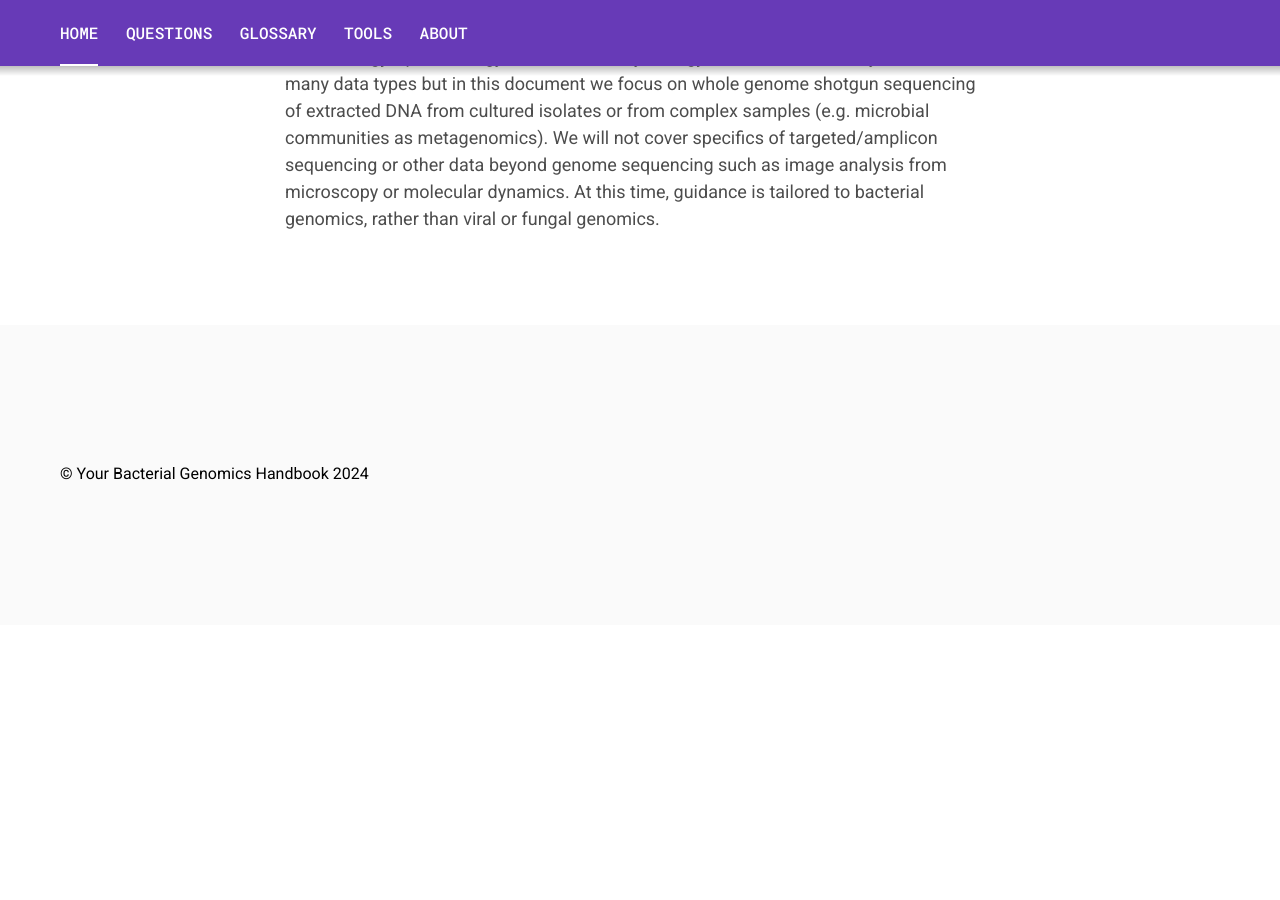
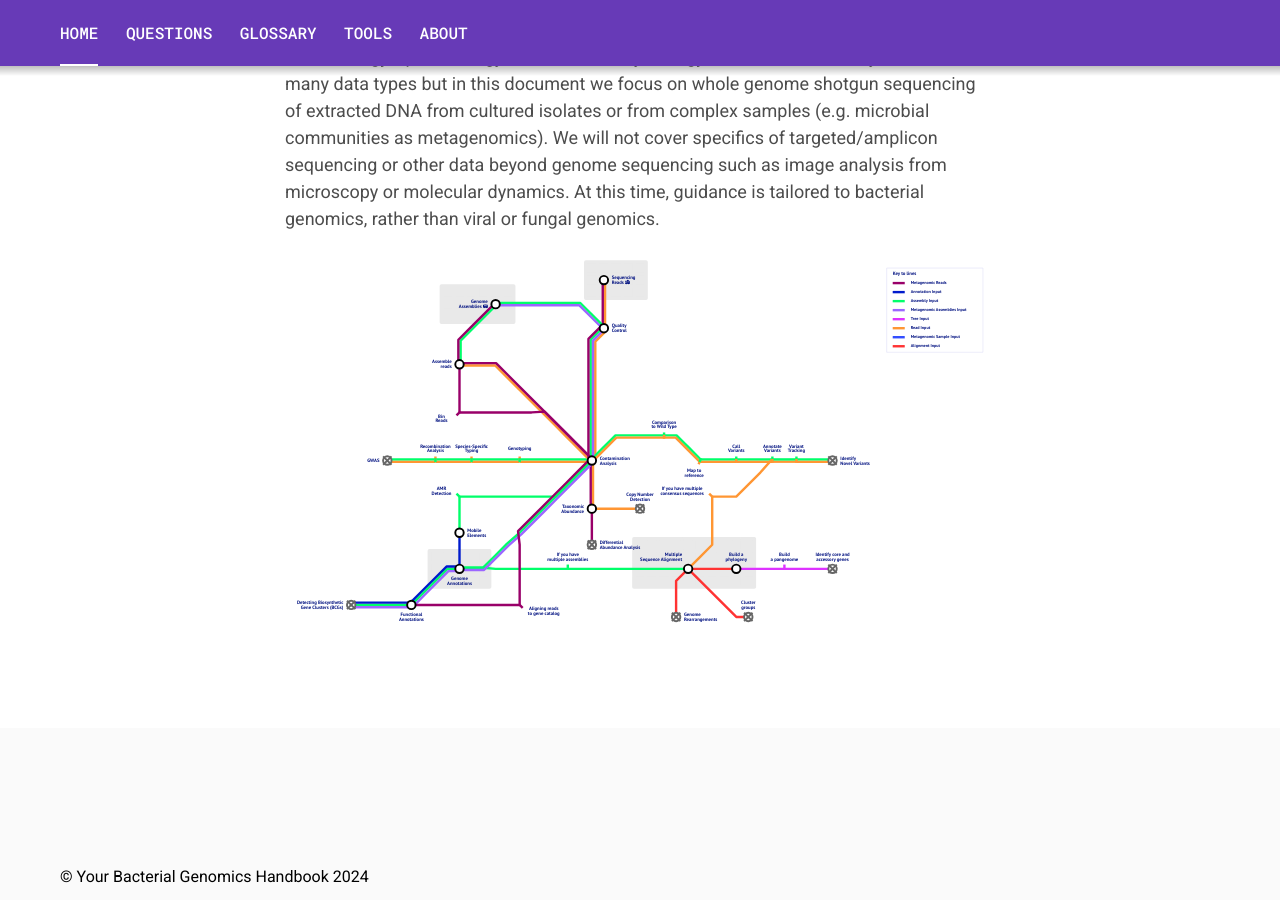
Before and after one commit to microbio-hackathon-2024/bacterial-genomics-handbook, a Jekyll site: the page built from index.md, in a window 1280 px wide and 900 px high, scrolled down 574 px. Built offline with Jekyll 4.4.1, drawn with Linux system fonts in a browser that asks for light colours; before the commit the page ends 1199 px from its top, so only the background shows below that.

Commit message:
Add splash image to the main page (#8)
* Add files via upload

added in metro file

* Update index.md

added link to image when link is active

```diff
--- a/index.md
+++ b/index.md
@@ -11,3 +11,6 @@ title: "Don’t Panic! Your Bacterial Genomics Handbook"
 This handbook offers a digestible set of information for anyone just getting started with a microbial genomics project. Whether you're a bioinformatician, a member of a laboratory team, an epidemiologist, or a practitioner interested in using genomics but unfamiliar with the process, this resource is designed to give you a basic grounding in the main concepts and approaches you need to know.
 
 The aspects we cover in this document regarding Microbial genomics relates to the application of whole genome sequencing to addressing research questions relating to microbiology, epidemiology, and evolutionary biology. Bioinformatics analysis can use many data types but in this document we focus on whole genome shotgun sequencing of extracted DNA from cultured isolates or from complex samples (e.g. microbial communities as metagenomics). We will not cover specifics of targeted/amplicon sequencing or other data beyond genome sequencing such as image analysis from microscopy or molecular dynamics.  At this time, guidance is tailored to bacterial genomics, rather than viral or fungal genomics.
+
+
+![]({{site.baseurl}}/assets/images/Final_Draft_Infographic.svg)
```
Also changed, not shown: assets/images/Final_Draft_Infographic.svg (added).
